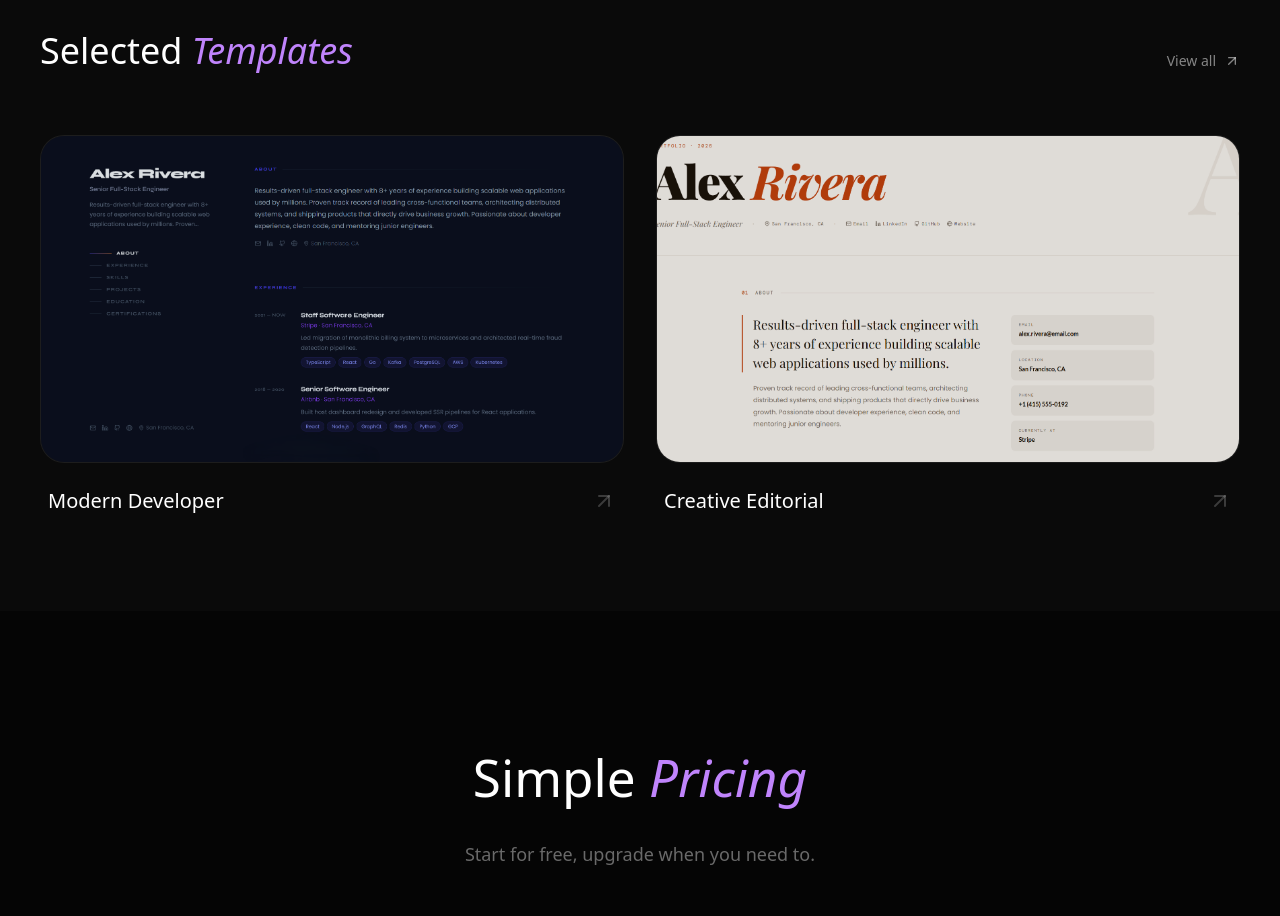
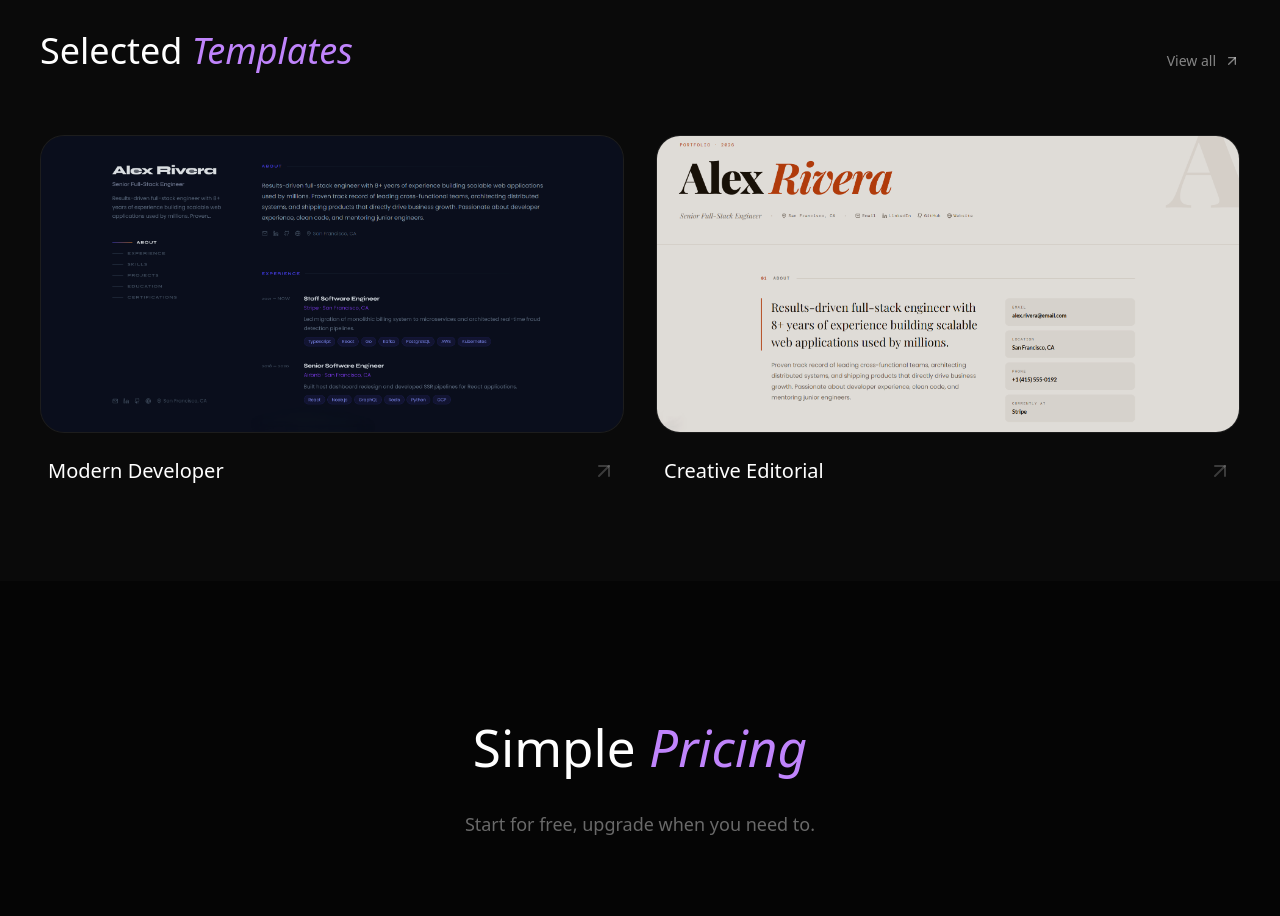
Before and after one commit to Muzzu8421/folioo, a Next.js app: page / in a window 1280 px wide. Shown: the part 3380-4296 px from the top of the page. Built offline with nearby package versions, Linux system fonts and the light colour scheme; no server answers.

Commit message:
fix: remove aspect ratio and object-cover to allow template images to scale natively

```diff
--- a/src/app/page.js
+++ b/src/app/page.js
@@ -289,8 +289,8 @@ function Templates() {
             { img: "/editorial.png", title: "Creative Editorial" }
           ].map((tpl, i) => (
             <div key={tpl.title} className={`group cursor-pointer ${vis ? 'anim-in' : 'opacity-0'}`} style={{ animationDelay: `${i * 150}ms` }}>
-              <SpotlightCard className="rounded-3xl overflow-hidden bg-[#111] aspect-video relative mb-6 border border-white/5">
-                <img src={tpl.img} alt={tpl.title} className="object-cover object-top w-full h-full opacity-90 group-hover:opacity-100 group-hover:scale-105 transition-all duration-700" />
+              <SpotlightCard className="rounded-3xl overflow-hidden bg-[#111] relative mb-6 border border-white/5">
+                <img src={tpl.img} alt={tpl.title} className="w-full h-auto block origin-top opacity-90 group-hover:opacity-100 group-hover:scale-105 transition-all duration-700" />
               </SpotlightCard>
               <div className="flex justify-between items-center px-2">
                 <h3 className="text-xl font-normal">{tpl.title}</h3>
```
